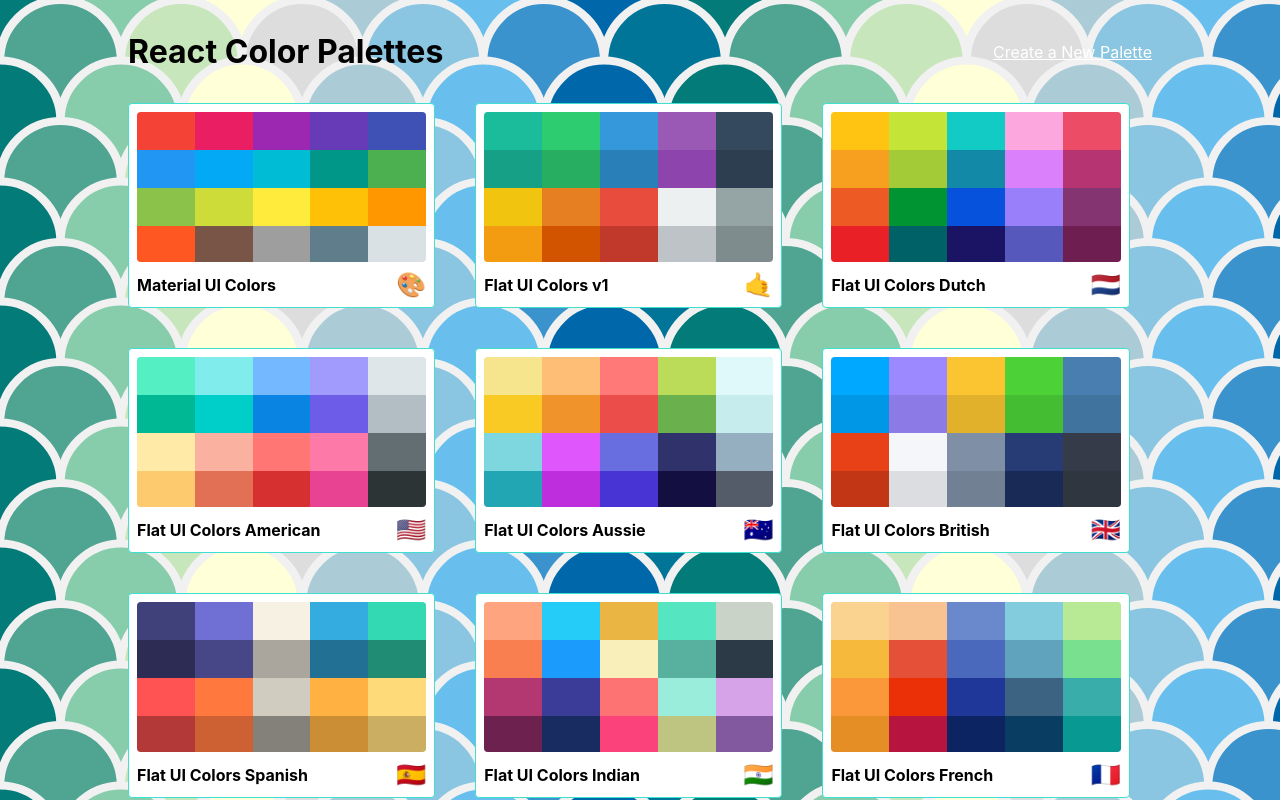
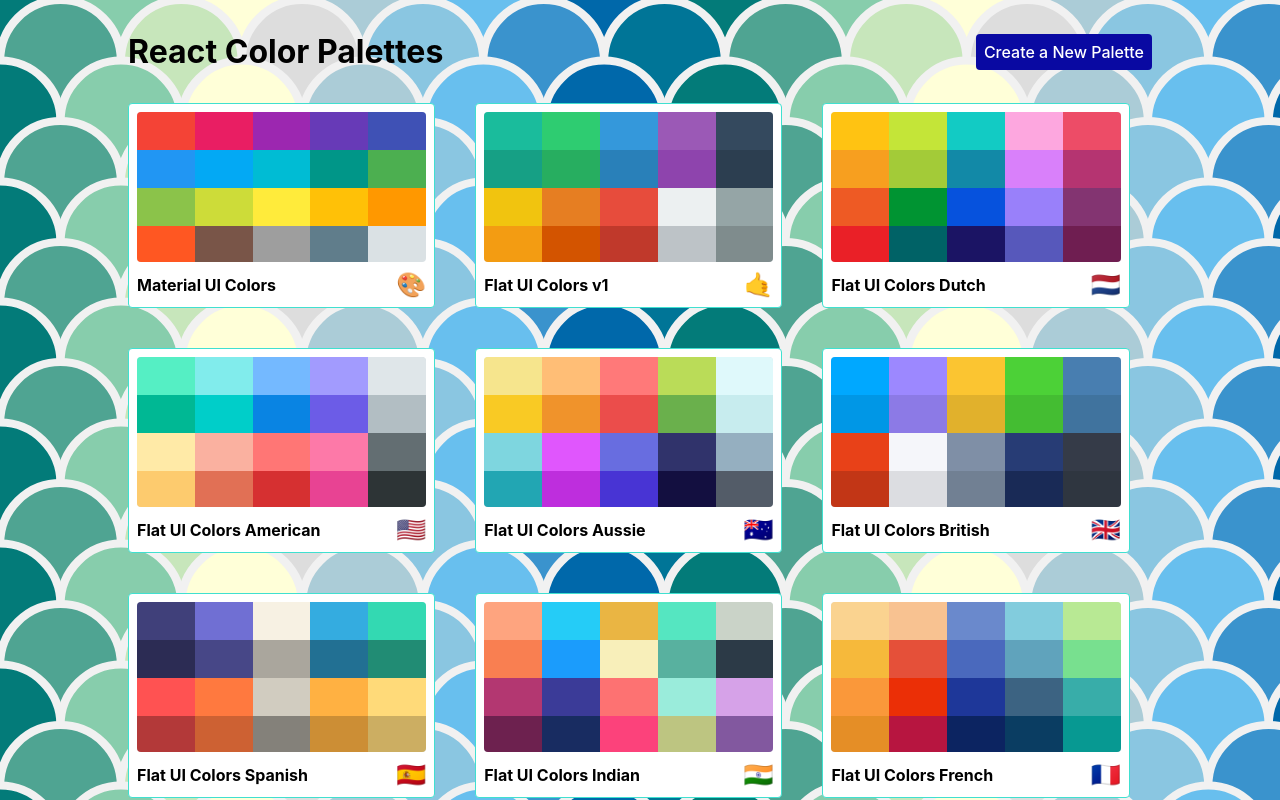
Before and after one commit to yunshine/React-Color-Palettes, a React (Create React App) app: page / in a window 1280 px wide. Built offline with nearby package versions, Linux system fonts and the light colour scheme.

Commit message:
Styled new palette link

```diff
--- a/src/styles/PaletteListStyles.js
+++ b/src/styles/PaletteListStyles.js
@@ -43,8 +43,18 @@ export default {
     alignItems: "center",
     color: "white",
     "& a": {
+      // marginRight: "1.5rem",
       color: "white",
-    }
+      fontWeight: "500",
+      backgroundColor: "#0909a2",
+      padding: "8px",
+      borderRadius: "4px",
+      textDecoration: "none",
+      transition: "0.24s",
+    },
+    "& a:hover": {
+      backgroundColor: "#2b2bcb",
+    },
   },
   heading: {
     fontSize: "2rem",
```
